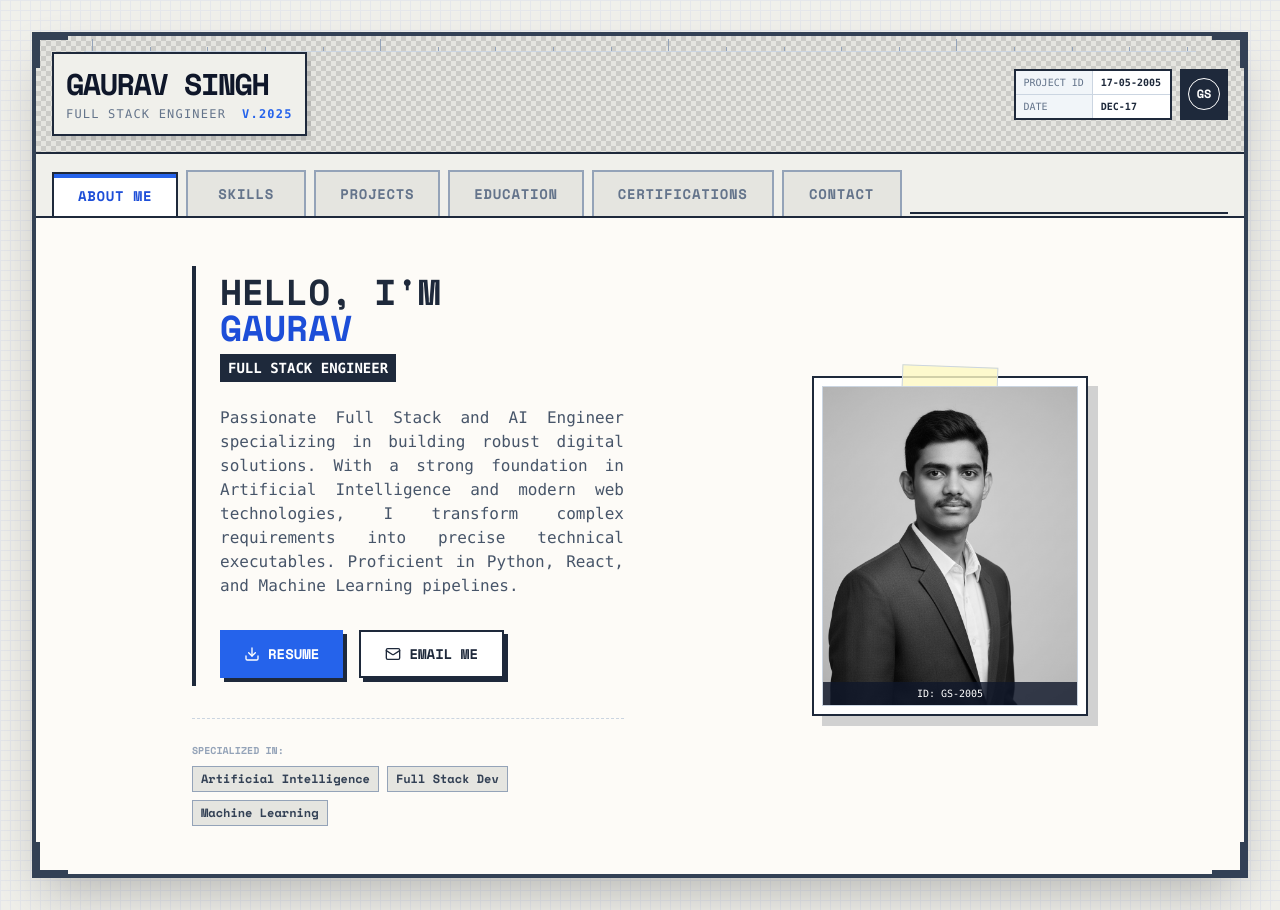
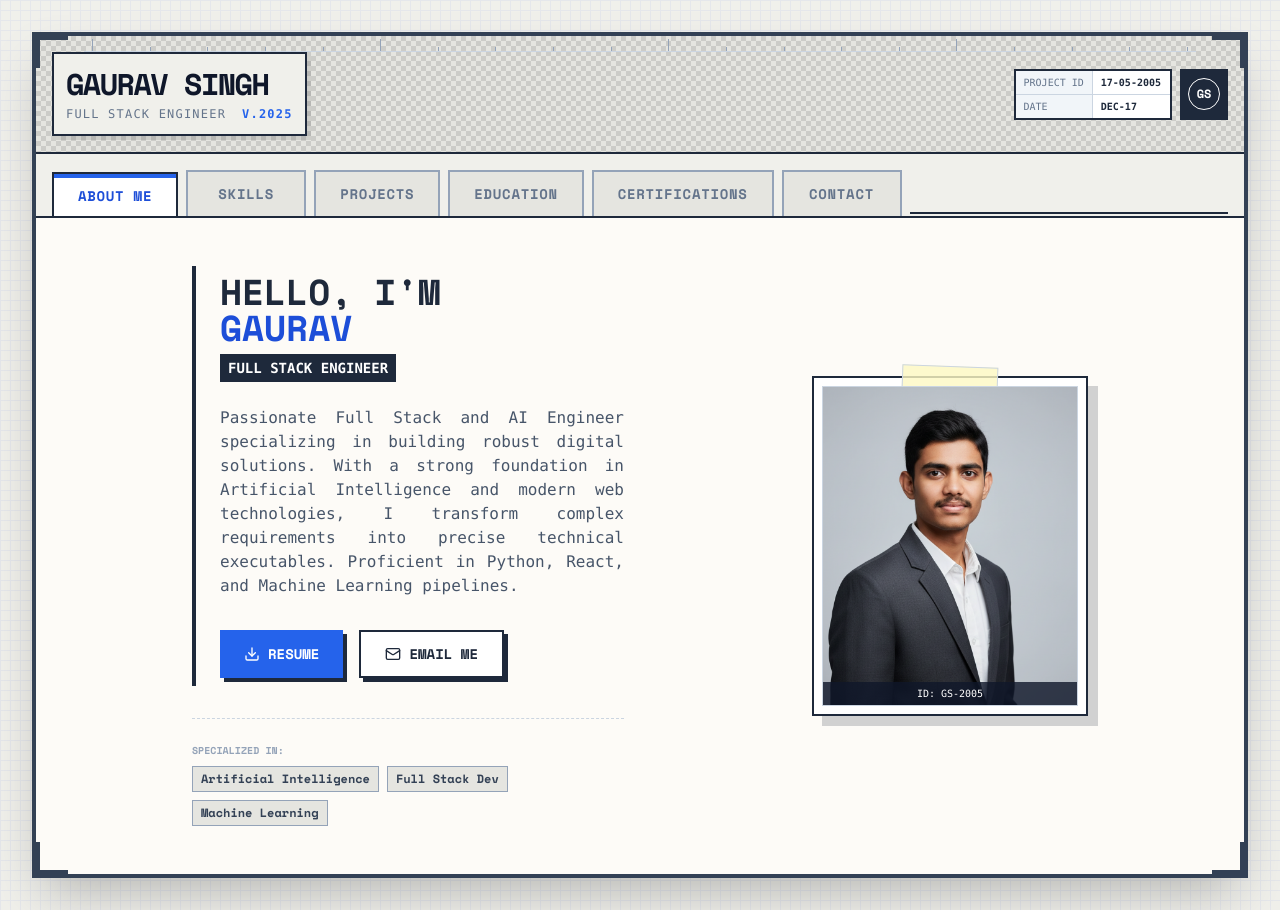
Before and after one commit to Gaurav7127/gauravportfolio, a React (Vite) app: page / in a window 1280 px wide. Built offline with nearby package versions, Linux system fonts and the light colour scheme.

Commit message:
Update ProfileView.tsx

```diff
--- a/components/views/ProfileView.tsx
+++ b/components/views/ProfileView.tsx
@@ -23,7 +23,7 @@ const ProfileView: React.FC = () => {
                            (e.target as HTMLImageElement).src = "https://images.unsplash.com/photo-1507003211169-0a1dd7228f2d?q=80&w=1000&auto=format&fit=crop";
                        }}
                        alt="Gaurav Singh"
-                       className="w-full h-full object-cover grayscale group-hover:grayscale-0 transition-all duration-500"
+                       className="w-full h-full object-cover transition-all duration-500"
                      />
                      <div className="absolute bottom-0 left-0 right-0 bg-slate-900/80 text-white text-[10px] text-center py-1 font-mono uppercase">
                         ID: GS-2005
```
